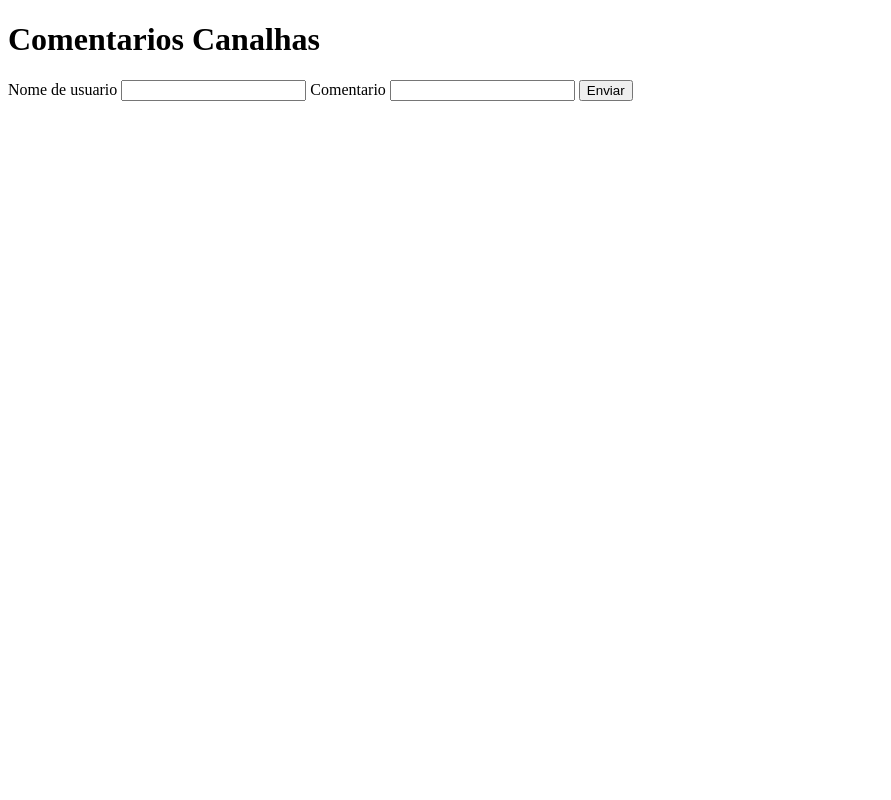
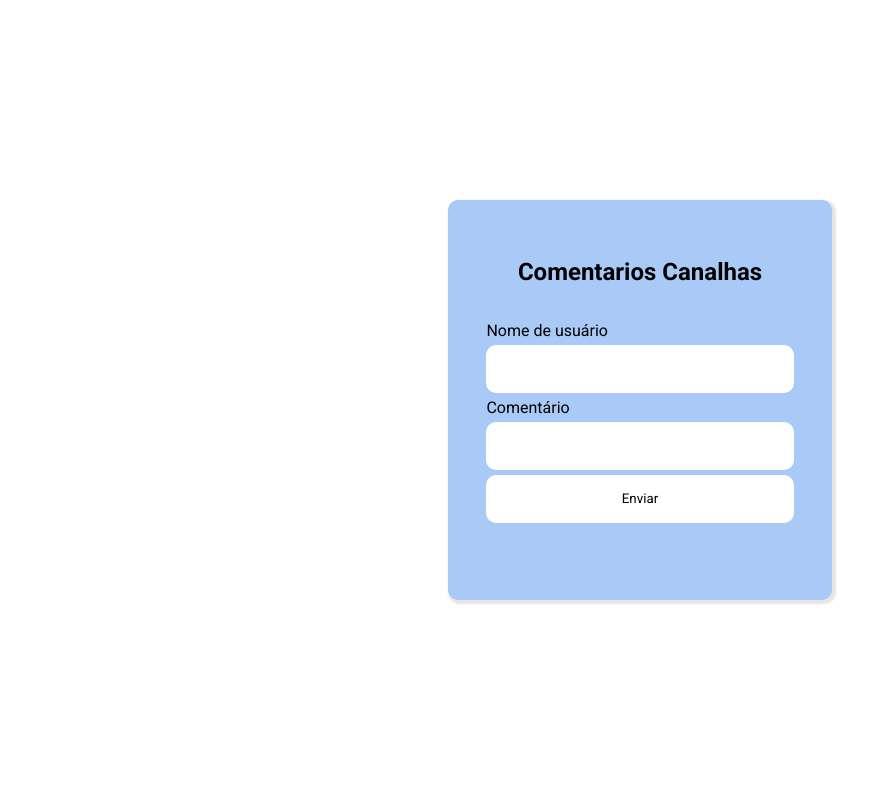
Before and after one commit to gustav0-rdg/feedback, a Flask app: page / in a window 1280 px wide. Shown: the whole page, without its empty margins (0-891 px from the left). Run offline with Flask 3, Linux system fonts and the light colour scheme.

Commit message:
completando o css

```diff
--- /dev/null
+++ b/static/css/style-form.css
@@ -0,0 +1,78 @@
+*{
+    margin: 0;
+    padding: 0;
+    box-sizing: border-box;
+    font-family: 'Roboto', sans-serif;
+}
+
+/* definindo container geral */
+
+.container-geral{
+    width: 100vw;
+    height: 100vh;
+    gap: 1rem;
+
+    display: flex;
+    justify-content: center;
+    align-items: center;
+    flex-direction: column;
+
+}
+
+/* container do formulario */
+
+.container-geral__separar{
+    width: 30%;
+    height: 50%;
+    display: flex;
+    justify-content: center;
+    align-items: center;
+    flex-direction: column;
+    background-color: rgb(169, 202, 246);
+    border-radius: 10px;
+    gap: 1rem;
+    box-shadow: 2px 2px 2px 2px rgba(0, 0, 0, 0.1);
+    transition: 2s ease;
+}
+
+.container-geral__separar:hover{
+    background-color: rgb(141, 190, 255);
+}
+/* Area geral do formulario */
+
+.container-geral__form{
+    display: flex;
+    flex-direction: column;
+    justify-content: center;
+
+    width: 80%;
+    height: 60%;
+    gap: 0.3rem;
+}
+
+/* Formatando o input do formulario */
+
+.container-geral__form--input{
+    width: 100%;
+    height: 20%;
+    border-radius: 10px;
+    border: none;
+    padding: 10px;
+    outline-color: rgb(141, 190, 255);
+}
+
+/* Formatando o botao do formulario */
+
+.container-geral__form--button{
+    width: 100%;
+    height: 20%;
+    border-radius: 10px;
+    border: 0px solid black;
+    background-color: rgb(255, 255, 255);
+    transition: 1s ease;
+}
+
+.container-geral__form--button:hover{
+    background-color: black;
+    color: white;
+}
--- a/templates/index.html
+++ b/templates/index.html
@@ -4,14 +4,28 @@
     <meta charset="UTF-8">
     <meta name="viewport" content="width=device-width, initial-scale=1.0">
     <title>Pagina Principal</title>
-    <link rel="stylesheet" href="{{ url_for('static', filename='style-form.css') }}">
+    <!-- Linkando o css -->
+    <link rel="stylesheet" href="{{ url_for('static', filename='css/style-form.css') }}">
+    <!-- Link da fonte do google -->
+    <link rel="preconnect" href="https://fonts.googleapis.com">
+    <link rel="preconnect" href="https://fonts.gstatic.com" crossorigin>
+    <link href="https://fonts.googleapis.com/css2?family=Roboto:ital,wght@0,100..900;1,100..900&display=swap" rel="stylesheet">
 </head>
 <body>
-    <h1>Comentarios Canalhas</h1>
-    <form action="">
-        <label for="nomeUsuario">Nome de usuario <input type="text" name="nomeUsuario" id="nomeUsuario"></label>
-        <label for="comentario">Comentario <input type="text" name="comentario" id="comentario"></label>
-        <button>Enviar</button>
-    </form>
+    <section class="container-geral">
+        <div class="container-geral__separar">
+            <h1>Comentarios Canalhas</h1>
+            <!-- Formulario com os comentarios e nome de usuario -->
+            <form action="/post/comentarios" class="container-geral__form">
+                <label for="nomeUsuario">Nome de usuário </label>
+                <input type="text" name="nomeUsuario" id="nomeUsuario" class="container-geral__form--input">
+
+                <label for="comentario">Comentário </label>
+                <input type="text" name="comentario" id="comentario" class="container-geral__form--input">
+                <button class="container-geral__form--button">Enviar</button>
+            </form>
+        </div>
+    </section>
+
 </body>
 </html>
```
